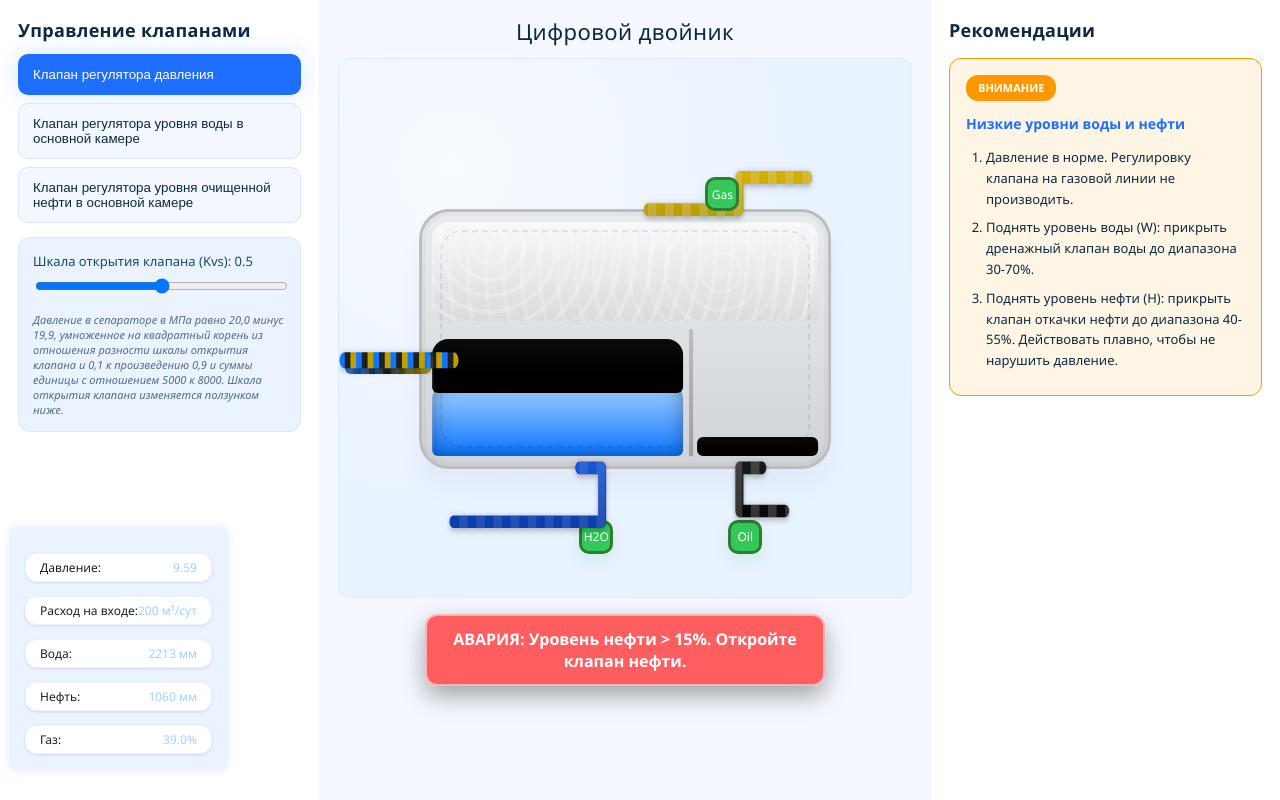
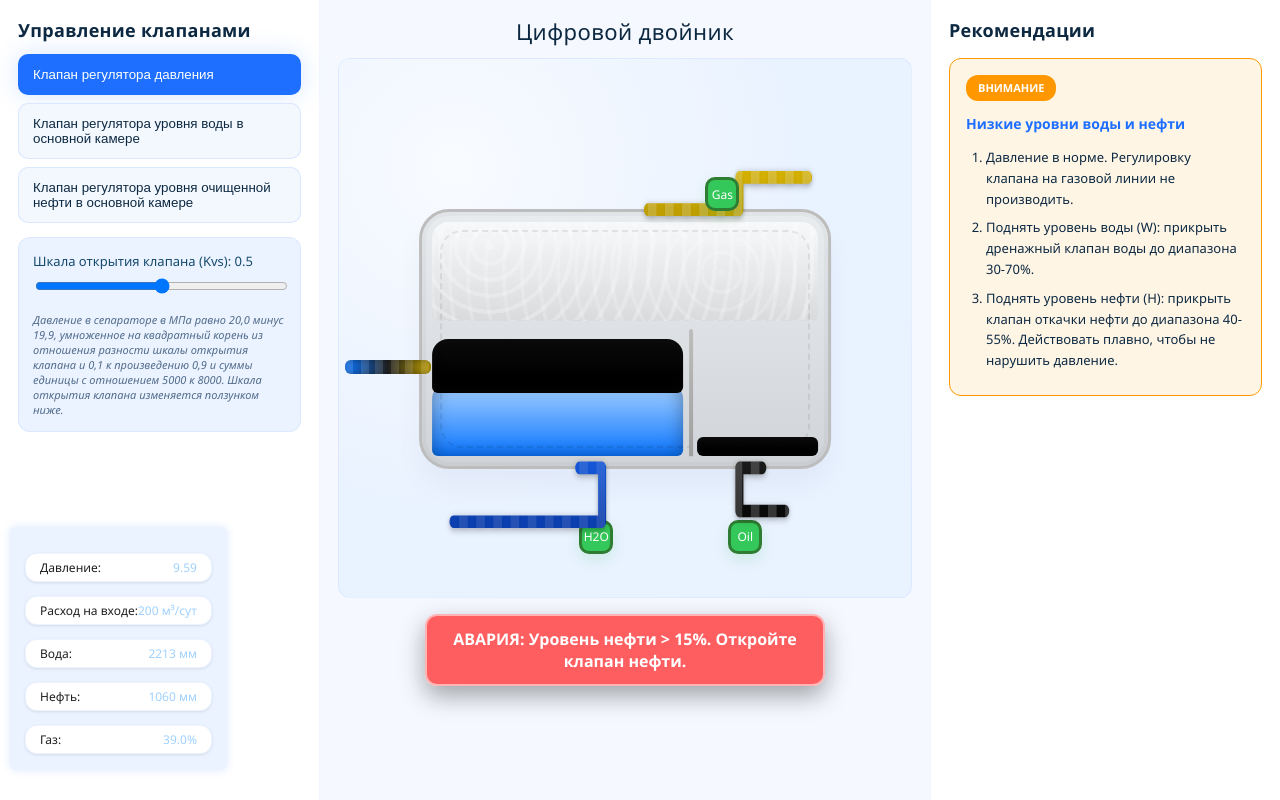
Before and after one commit to nastenkabazhina/XTb-25-1, a plain HTML site: page index.html in a window 1280 px wide. Drawn offline with Linux system fonts and the light colour scheme.

Commit message:
fix: enter pipe

```diff
--- a/index.html
+++ b/index.html
@@ -134,29 +134,6 @@
             </pattern>
           </defs>
 
-          <!-- Входная труба -->
-          <g id="inletPipeSvg">
-            <path d="M 10 336 L 160 336" stroke="url(#pipeInletGrad)" stroke-width="14" fill="none" stroke-linecap="round"/>
-            <path class="flow-line" d="M 10 336 L 160 336" stroke="url(#flowBlue)" stroke-width="14" fill="none" stroke-linecap="round" opacity="0"/>
-          </g>
-              <!-- Эмульсионная входная труба слева -->
-              <g id="emulsionPipeSvg">
-            <!-- Основной корпус трубы эмульсии -->
-            <path d="M 10 336 L 200 336"
-              stroke="url(#pipeEmulsionGrad)" stroke-width="18" fill="none" stroke-linecap="round"/>
-            <path class="flow-line emulsion-flow" d="M 10 336 L 200 336"
-              stroke="url(#flowEmulsion)" stroke-width="18" fill="none" stroke-linecap="round" opacity="0"/>
-
-            <!-- Ветвь к водяной линии -->
-            <path d="M 160 336 L 160 456" stroke="url(#pipeBlueGrad)" stroke-width="12" fill="none" stroke-linecap="round"/>
-            <path class="flow-line emulsion-water-flow" d="M 160 336 L 160 456" stroke="url(#flowBlue)" stroke-width="12" fill="none" stroke-linecap="round" opacity="0"/>
-
-            <!-- Ветвь к нефтяной линии -->
-            <!-- Убрана чёрная ветка эмульсии (скрыта) -->
-            <path d="M 200 336 L 420 336 L 420 456 L 740 456" stroke="transparent" stroke-width="12" fill="none" stroke-linecap="round" stroke-linejoin="round" style="display:none;"/>
-            <path class="flow-line emulsion-oil-flow" d="M 200 336 L 420 336 L 420 456 L 740 456" stroke="transparent" stroke-width="12" fill="none" stroke-linecap="round" stroke-linejoin="round" opacity="0" style="display:none;"/>
-              </g>
-
               <!-- Водяная линия (цельная L-образная труба) -->
           <g id="waterPipeSvg">
             <path d="M 200 516 L 460 516 L 460 456 L 420 456"
@@ -262,9 +239,7 @@
         <div class="pill">Нефть: <span id="oilLevelText">0 мм</span></div>
         <div class="pill">Газ: <span id="gasLevelText">40%</span></div>
       </div>
-    </aside>
-
-    </aside>
+  </aside>
   </div>
 
   <!-- Подключение модулей -->
```
